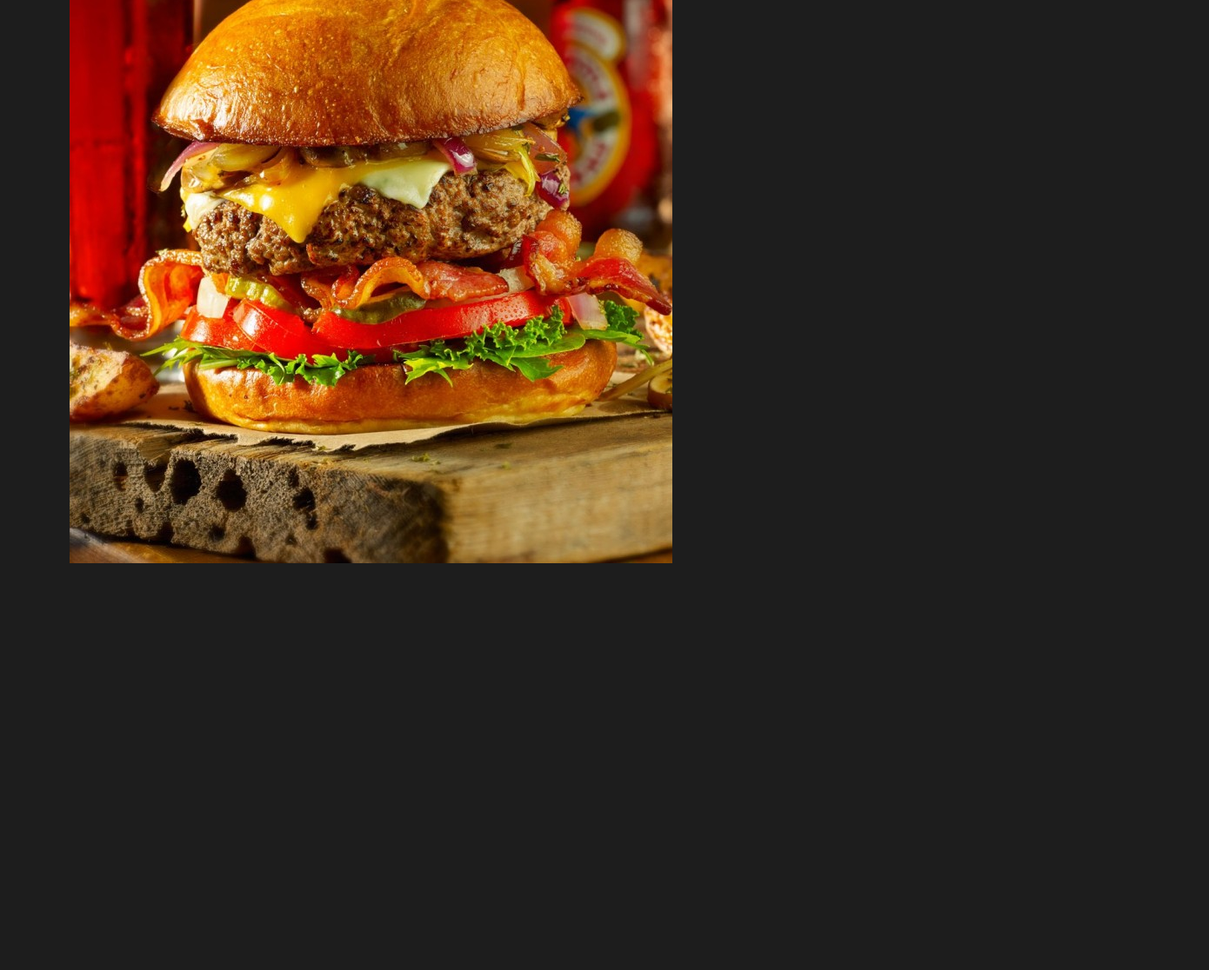
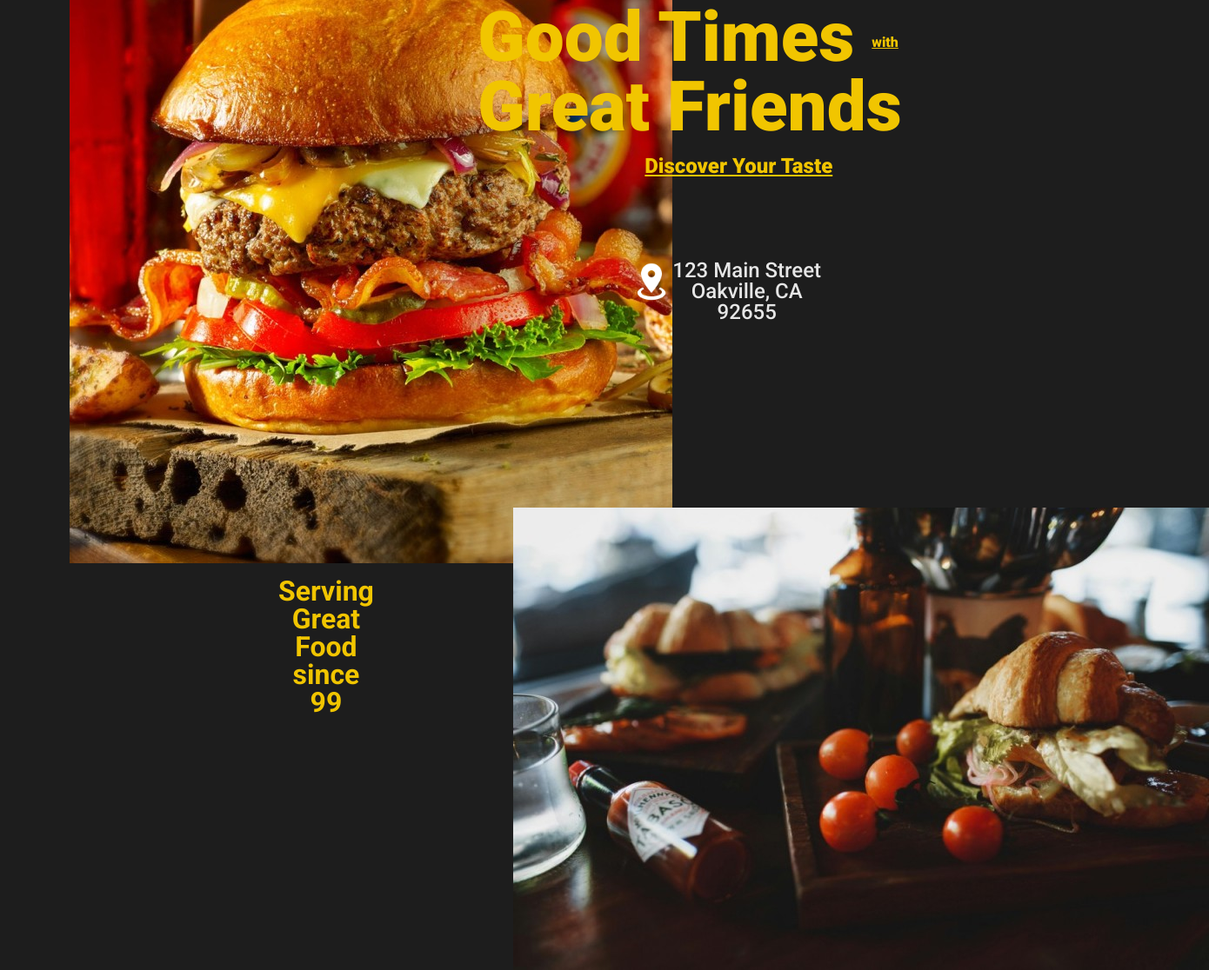
Before and after one commit to jordanperkins98/restaurantPage, a website built with webpack: page src/index.html in a window 1280 px wide. Shown: the part 245-1361 px from the top of the page at 87% size, 1390 px wide, since content can reach past the window. Before the commit the page ends 893 px from the top, so only its background shows below. Built offline with nearby package versions, Linux system fonts and the light colour scheme.

Commit message:
Update style.css and index.html, remove unused SVG file, and modify webpack.config.js and homepage.js

```diff
--- a/src/homepage.js
+++ b/src/homepage.js
@@ -1,28 +1,71 @@
 import myImagePath from './assets/_Burger-and-Beer.jpg';
+import secondImagePath from './assets/pexels-roman-odintsov-4552173.jpg';
+import myIcon from './assets/map-marker-radius.png';
 import './style.css';
 
 
-const homepage = () => {
+// Function to create a div with a class
+function createDivWithClass(className) {
+  const div = document.createElement('div');
+  div.classList.add(className);
+  return div;
+}
 
+// Function to create a paragraph with a class and text
+function createParagraphWithClass(className, text) {
+  const p = document.createElement('p');
+  p.classList.add(className);
+  p.innerHTML = text;
+  return p;
+}
+
+// Function to create an image with a source
+function createImageWithSrc(src) {
+  const img = new Image();
+  img.src = src;
+  return img;
+}
+
+// Function to add an image to a div
+function addImageToDiv(div, imagePath) {
+  const img = createImageWithSrc(imagePath);
+  div.appendChild(img);
+}
+
+// Main function to create the homepage
+function homepage() {
   const content = document.getElementById('content');
 
-const hero = document.createElement('div');
-hero.classList.add('hero');
+  const hero = createDivWithClass('hero');
+  addImageToDiv(hero, myImagePath);
 
-const myImage = new Image();
+  const subHero = createDivWithClass('sub-hero');
+  const heroText = createParagraphWithClass('hero-text', 'Good Times <span>with</span><br> Great Friends');
+  subHero.appendChild(heroText);
 
-myImage.src = myImagePath;
+  const subText = createParagraphWithClass('hero-subtext', 'Discover Your Taste');
+  subHero.appendChild(subText);
 
-hero.appendChild(myImage);
+  const addressContainer = createDivWithClass('address-container');
+  const mapMarker = createImageWithSrc(myIcon);
+  addressContainer.appendChild(mapMarker);
 
+  const address = createParagraphWithClass('address', '123 Main Street<br>Oakville, CA<br>92655');
+  addressContainer.appendChild(address);
 
-
+  subHero.appendChild(addressContainer);
+  hero.appendChild(subHero);
   content.appendChild(hero);
 
+  const about = createDivWithClass('about');
+  const aboutText = createParagraphWithClass('hero-about', 'Serving Great Food since 99');
+  about.appendChild(aboutText);
+
+  addImageToDiv(about, secondImagePath);
+  content.appendChild(about);
 }
 
-export default homepage
-
+export default homepage;
 
 
 /* <img src="./assets/_Burger-and-Beer.jpg" />
--- a/src/index.html
+++ b/src/index.html
@@ -31,8 +31,6 @@
       </nav>
     </header>
     <div id="content">
-      <div class="hero">
-
 
     </div>
   </body>
--- a/src/style.css
+++ b/src/style.css
@@ -190,7 +190,7 @@ button{
     color: var(--primary-color);
     font-size: 5rem;
     font-weight: 800;
-
+    margin-left: -7rem;
 }
 
 .hero > img{
--- a/webpack.config.js
+++ b/webpack.config.js
@@ -20,15 +20,14 @@ module.exports = {
             {
                 test: /\.css$/i,
                 use: ['style-loader', 'css-loader'],
-              },
+            },{
+                test: /\.svg%/,
+                type: 'asset/inline',
+
+            },
             {
                 test: /\.(woff|woff2|eot|ttf|otf)$/,
                 type: 'asset/resource',
-            },
-            {
-                test: /\.svg$/,
-                use: ['svg-inline-loader'],
-
             },
             {
                 test: /\.(png|jpg|jpeg|gif)$/i,
```
Also changed, not shown: dist/bundle.js, dist/index.html, src/assets/map-marker-radius.png (added), src/assets/map-marker-radius.svg (deleted). Lines whose indentation alone changed are shown as unchanged.
